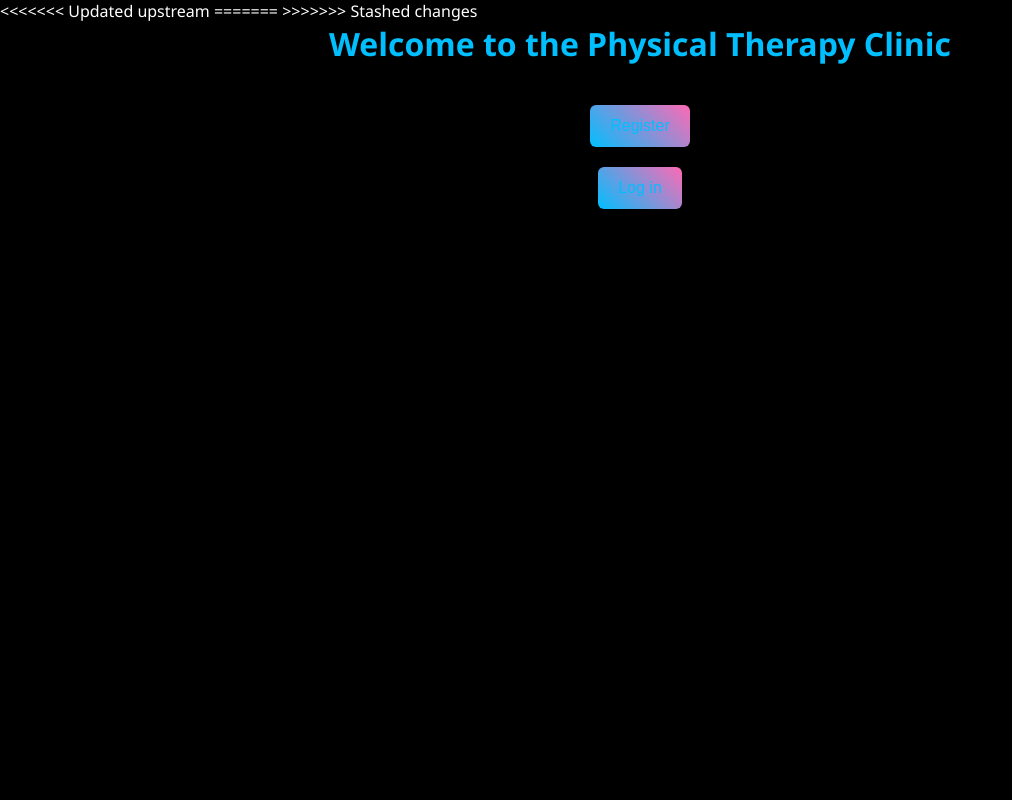
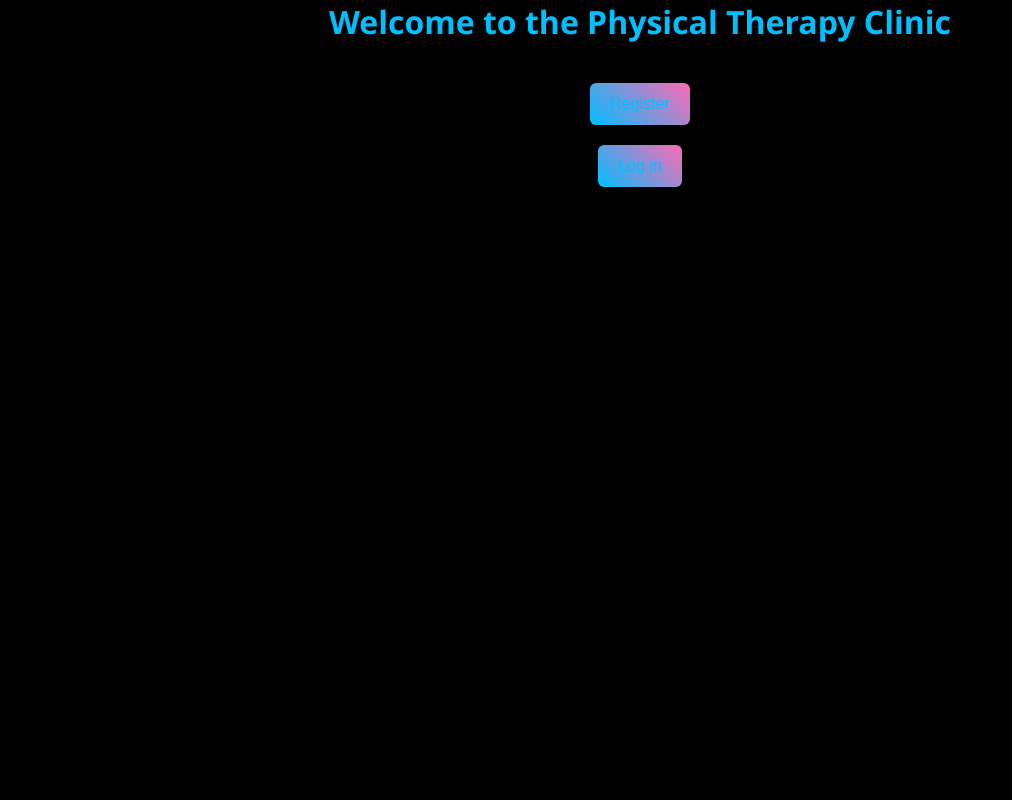
Before and after one commit to MarcoMedhatEgitto/secondaPagellaProject, a PHP site: page / in a window 1280 px wide. Shown: the whole page, without its empty margins (0-1012 px from the left). Run offline with PHP 8.4, Linux system fonts and the light colour scheme.

Commit message:
fixed conflict

```diff
--- a/administrations/Dashboard.php
+++ b/administrations/Dashboard.php
@@ -11,13 +11,7 @@ if(!isset($_SESSION['email']))
     <meta charset="UTF-8">
     <meta name="viewport" content="width=device-width, initial-scale=1.0">
     <title>Dashboard</title>
-<<<<<<< Updated upstream
     <link rel="stylesheet" href="/secondaPagellaProject/styles.css">
-=======
-    <link rel="stylesheet" href="/SecondaPagellProject/styles.css">
-
-
->>>>>>> Stashed changes
 </head>
 <body>
     <h1>
--- a/administrations/Delete.php
+++ b/administrations/Delete.php
@@ -3,11 +3,7 @@
 <head>
     <meta charset="UTF-8">
     <title>Delete</title>
-<<<<<<< Updated upstream
     <link rel="stylesheet" href="/secondaPagellaProject/styles.css">
-=======
-    <link rel="stylesheet" href="/SecondaPagellProject/styles.css">
->>>>>>> Stashed changes
 </head>
 <body>
     <form action="serveDelete.php" method="post">
--- a/administrations/Login.php
+++ b/administrations/Login.php
@@ -3,11 +3,7 @@
 <head>
     <meta charset="UTF-8">
     <title>Login</title>
-<<<<<<< Updated upstream
     <link rel="stylesheet" href="/secondaPagellaProject/styles.css">
-=======
-    <link rel="stylesheet" href="/SecondaPagellProject/styles.css">
->>>>>>> Stashed changes
 </head>
 <body class="light-mode">
     <div class="container">
--- a/administrations/Promote.php
+++ b/administrations/Promote.php
@@ -4,12 +4,7 @@
     <meta charset="UTF-8">
     <meta name="viewport" content="width=device-width, initial-scale=1.0">
     <title>Promote</title>
-<<<<<<< Updated upstream
     <link rel="stylesheet" href="/secondaPagellaProject/styles.css">
-=======
-    <link rel="stylesheet" href="/SecondaPagellProject/styles.css">
-
->>>>>>> Stashed changes
 </head>
 <body>
     <?php
--- a/administrations/Register.php
+++ b/administrations/Register.php
@@ -3,11 +3,7 @@
 <head>
     <meta charset="UTF-8">
     <title>Register</title>
-<<<<<<< Updated upstream
     <link rel="stylesheet" href="/secondaPagellaProject/styles.css">
-=======
-    <link rel="stylesheet" href="/SecondaPagellProject/styles.css">
->>>>>>> Stashed changes
 </head>
 <body>
     <form action="serveRegister.php" method="post">
--- a/index.php
+++ b/index.php
@@ -6,11 +6,7 @@ session_start();
 <head>
     <meta charset="UTF-8">
     <title>Health Center!</title>
-<<<<<<< Updated upstream
     <link rel="stylesheet" href="/secondaPagellaProject/styles.css">
-=======
-    <link rel="stylesheet" href="/SecondaPagellProject/styles.css">
->>>>>>> Stashed changes
 </head>
 <body>
     <h1>Welcome to the Physical Therapy Clinic</h1>
```
